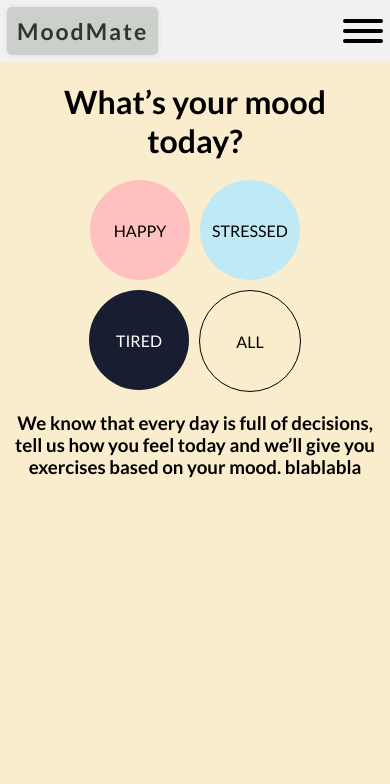
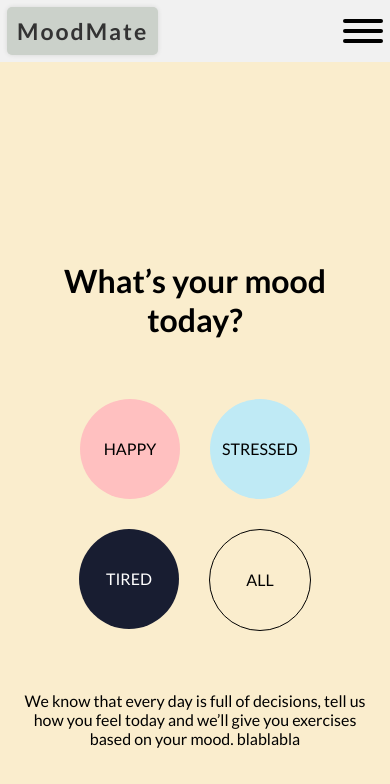
Before and after one commit to idanygo/mood-project, a Next.js app: page / in a window 390 px wide. Shown: the top 784 px of the page. Built offline with nearby package versions, Linux system fonts and the light colour scheme.

Commit message:
fixed circles scaling

```diff
--- a/pages/index.js
+++ b/pages/index.js
@@ -36,10 +36,10 @@ export default function Home() {
             </div>
           </div>
           <div className={styles.text}>
-            <h3>
+            <p>
               We know that every day is full of decisions, tell us how you feel
               today and we’ll give you exercises based on your mood. blablabla
-            </h3>
+            </p>
           </div>
         </div>
       </main>
--- a/styles/Home.module.css
+++ b/styles/Home.module.css
@@ -3,13 +3,13 @@
   flex-wrap: wrap;
   align-items: center;
   justify-content: center;
-  gap: 10px;
+  gap: 30px;
 }
 
 .happyStressContainer,
 .tiredAllContainer {
   display: flex;
-  gap: 10px;
+  gap: 30px;
 }
 
 .happyLink,
@@ -26,20 +26,19 @@
   display: flex;
   justify-content: center;
   align-items: center;
-  width: 100px;
-  height: 100px;
+  width: 150px;
+  height: 150px;
   border-radius: 50%;
   text-decoration: none;
-  transition: width 0.5s ease, height 0.5s ease;
+  transition: all 0.5s ease;
 }
 
 .tiredCircle:hover,
 .happyCircle:hover,
 .stressedCircle:hover,
 .allCircle:hover {
-  width: 110px;
-  height: 110px;
-  transition: width 0.5s ease, height 0.5s ease;
+  scale: 1.1;
+  transition: all 0.5s ease;
 }
 
 .tiredCircle {
@@ -66,11 +65,13 @@
 .wrapper {
   display: flex;
   flex-direction: column;
+  justify-content: center;
   text-align: center;
-  gap: 20px;
+  gap: 60px;
   margin-top: 20px;
   padding: 0px 15px 0px 15px;
-  max-width: 500px;
+  max-width: 700px;
+  height: 100vh;
 }
 
 .mainwrapper {
@@ -82,4 +83,19 @@
   .wrapper {
     height: 100vh;
   }
+  .tiredCircle,
+  .happyCircle,
+  .stressedCircle,
+  .allCircle {
+    width: 100px;
+    height: 100px;
+  }
+
+  .tiredCircle:hover,
+  .happyCircle:hover,
+  .stressedCircle:hover,
+  .allCircle:hover {
+    scale: 1.1;
+    transition: all 0.5s ease;
+  }
 }
```
